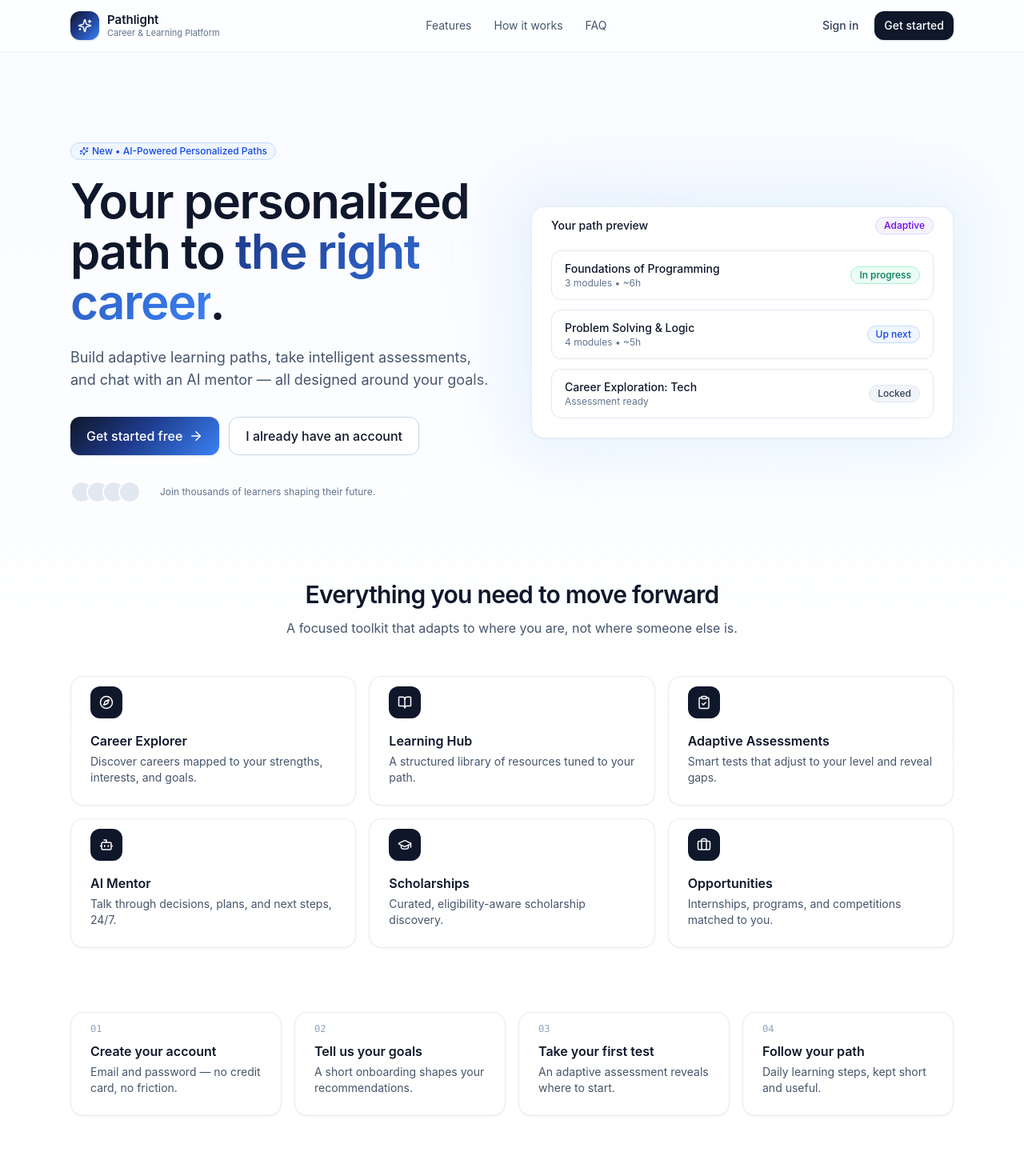
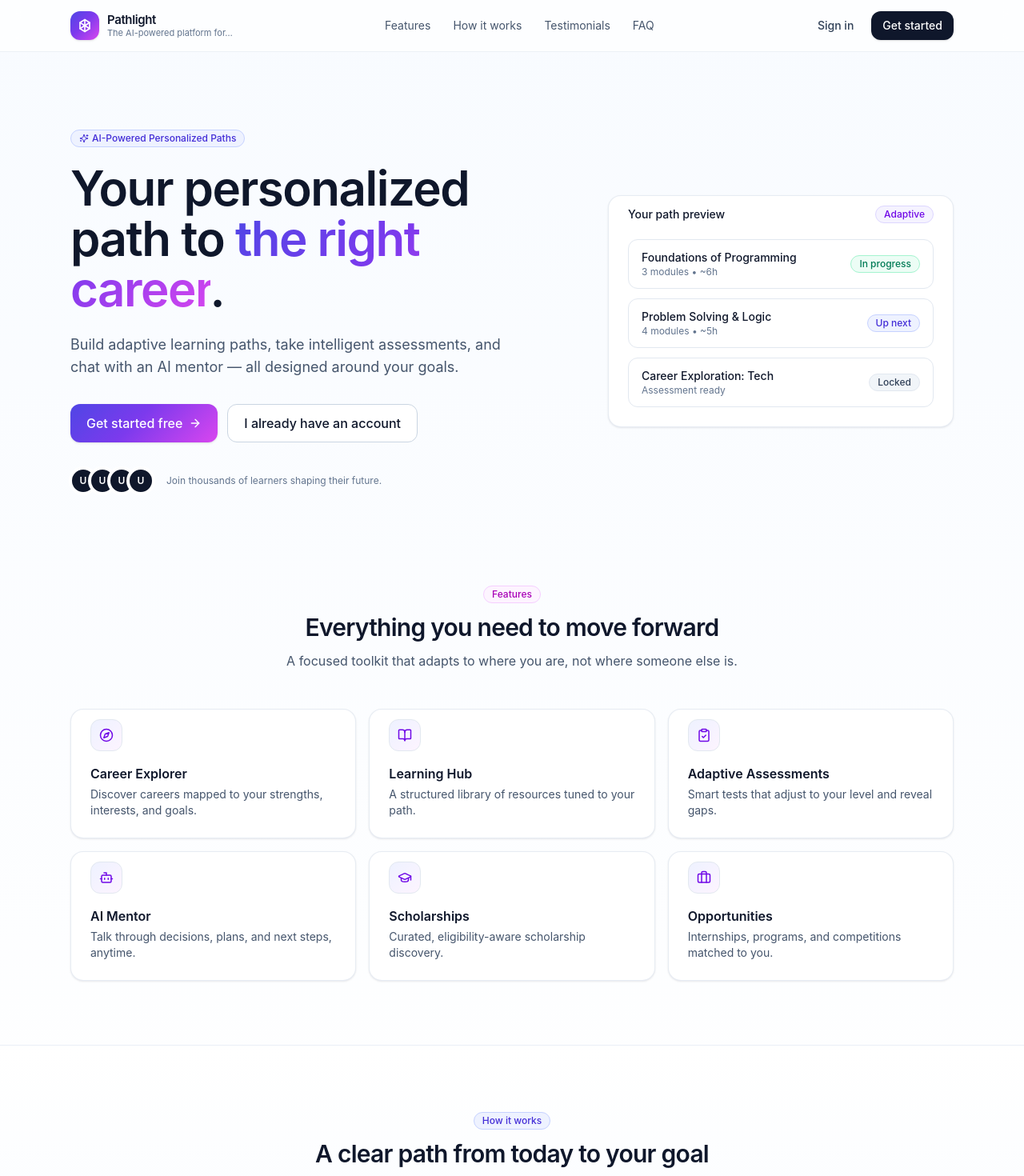
Before and after one commit to guruPrasath4707/FireStarter4, a React (Vite) app: page / in a window 1280 px wide. Shown: the top 1470 px of the page at 80% size. Built offline with nearby package versions, Linux system fonts and the light colour scheme; no server answers.

Commit message:
phase-2(batch-D): landing page — hero, features, how-it-works, testimonials, CTA, public footer

```diff
--- a/src/pages/public/LandingPage.jsx
+++ b/src/pages/public/LandingPage.jsx
@@ -4,80 +4,129 @@ import {
   Sparkles,
   Compass,
   BookOpen,
+  ClipboardCheck,
   Bot,
-  ClipboardCheck,
   GraduationCap,
   Briefcase,
   ArrowRight,
+  Quote,
+  Star,
 } from 'lucide-react';
-import { Brand } from '../../components/shell/Brand';
-import { Button, Card, CardBody, Badge } from '../../components/ui';
+import { Button } from '../../design-system/Button';
+import { Card, CardBody } from '../../design-system/Card';
+import { Badge } from '../../design-system/Badge';
+import { Avatar } from '../../design-system/Avatar';
+import { PublicLayout } from '../../layouts/PublicLayout';
 
 const FEATURES = [
-  { icon: Compass,        title: 'Career Explorer',     desc: 'Discover careers mapped to your strengths, interests, and goals.' },
-  { icon: BookOpen,       title: 'Learning Hub',        desc: 'A structured library of resources tuned to your path.' },
-  { icon: ClipboardCheck, title: 'Adaptive Assessments',desc: 'Smart tests that adjust to your level and reveal gaps.' },
-  { icon: Bot,            title: 'AI Mentor',           desc: 'Talk through decisions, plans, and next steps, 24/7.' },
-  { icon: GraduationCap,  title: 'Scholarships',        desc: 'Curated, eligibility-aware scholarship discovery.' },
-  { icon: Briefcase,      title: 'Opportunities',       desc: 'Internships, programs, and competitions matched to you.' },
+  {
+    icon: Compass,
+    title: 'Career Explorer',
+    desc: 'Discover careers mapped to your strengths, interests, and goals.',
+  },
+  {
+    icon: BookOpen,
+    title: 'Learning Hub',
+    desc: 'A structured library of resources tuned to your path.',
+  },
+  {
+    icon: ClipboardCheck,
+    title: 'Adaptive Assessments',
+    desc: 'Smart tests that adjust to your level and reveal gaps.',
+  },
+  {
+    icon: Bot,
+    title: 'AI Mentor',
+    desc: 'Talk through decisions, plans, and next steps, anytime.',
+  },
+  {
+    icon: GraduationCap,
+    title: 'Scholarships',
+    desc: 'Curated, eligibility-aware scholarship discovery.',
+  },
+  {
+    icon: Briefcase,
+    title: 'Opportunities',
+    desc: 'Internships, programs, and competitions matched to you.',
+  },
+];
+
+const STEPS = [
+  { n: '01', t: 'Create your account', d: 'Email and password — no credit card, no friction.' },
+  { n: '02', t: 'Tell us your goals',  d: 'A short onboarding shapes your recommendations.' },
+  { n: '03', t: 'Take your first test', d: 'An adaptive assessment reveals where to start.' },
+  { n: '04', t: 'Follow your path',     d: 'Daily learning steps, kept short and useful.' },
+];
+
+const TESTIMONIALS = [
+  {
+    quote:
+      'The adaptive assessment helped me see that I was stronger in logic than I assumed. My path updated the next day with better-fit modules.',
+    name: 'Aanya R.',
+    role: 'B.Sc. CS, 1st year',
+    initial: 'A',
+  },
+  {
+    quote:
+      'I stopped guessing about scholarships. Pathlight showed me three I actually qualified for, with deadlines I didn’t miss.',
+    name: 'Daniel K.',
+    role: 'Class 12, Science',
+    initial: 'D',
+  },
+  {
+    quote:
+      'The AI mentor feels like talking to a calm older sibling who actually knows the system. It never rushes me.',
+    name: 'Mei L.',
+    role: 'UG, Commerce',
+    initial: 'M',
+  },
 ];
 
 export default function LandingPage() {
   return (
-    <div className="min-h-screen bg-[linear-gradient(180deg,#f8fbff_0%,#ffffff_60%)] text-slate-900">
-      <header className="sticky top-0 z-30 border-b border-slate-200/60 bg-white/70 backdrop-blur-md">
-        <div className="mx-auto max-w-6xl px-6 h-16 flex items-center justify-between">
-          <Brand />
-          <nav className="hidden md:flex items-center gap-7 text-sm text-slate-600">
-            <a href="#features" className="hover:text-slate-900">Features</a>
-            <a href="#how" className="hover:text-slate-900">How it works</a>
-            <a href="#faq" className="hover:text-slate-900">FAQ</a>
-          </nav>
-          <div className="flex items-center gap-2">
-            <Link to="/login">
-              <Button variant="ghost" size="sm">Sign in</Button>
-            </Link>
-            <Link to="/register">
-              <Button size="sm">Get started</Button>
-            </Link>
-          </div>
-        </div>
-      </header>
-
-      <section className="mx-auto max-w-6xl px-6 pt-20 pb-16 lg:pt-28 lg:pb-24">
-        <div className="grid lg:grid-cols-2 gap-12 items-center">
-          <div>
+    <PublicLayout>
+      {/* Hero */}
+      <section className="relative overflow-hidden">
+        <div className="absolute inset-0 bg-[linear-gradient(180deg,#eef2ff_0%,#fdf4ff_50%,#ffffff_100%)] -z-10" />
+        <div className="mx-auto max-w-6xl px-6 pt-16 pb-20 lg:pt-24 lg:pb-28">
+          <div className="grid lg:grid-cols-12 gap-12 items-center">
+            <div className="lg:col-span-7">
               <Badge tone="brand" className="mb-5">
-              <Sparkles size={12} /> New • AI-Powered Personalized Paths
+                <Sparkles size={12} /> AI-Powered Personalized Paths
               </Badge>
               <h1 className="text-4xl sm:text-5xl lg:text-6xl font-semibold tracking-tight leading-[1.05]">
-              Your personalized path to <span className="bg-clip-text text-transparent bg-[linear-gradient(135deg,#1e3a8a,#3b82f6)]">the right career</span>.
+                Your personalized path to{' '}
+                <span className="bg-clip-text text-transparent bg-[linear-gradient(135deg,#4f46e5,#7c3aed,#d946ef)]">
+                  the right career
+                </span>
+                .
               </h1>
               <p className="mt-6 text-lg text-slate-600 max-w-xl">
-              Build adaptive learning paths, take intelligent assessments, and chat with an AI mentor — all designed around your goals.
+                Build adaptive learning paths, take intelligent assessments, and chat with an AI mentor —
+                all designed around your goals.
               </p>
               <div className="mt-8 flex flex-wrap gap-3">
                 <Link to="/register">
-                <Button size="lg" variant="gradient">
-                  Get started free <ArrowRight size={18} />
+                  <Button size="lg" variant="brand" rightIcon={ArrowRight}>
+                    Get started free
                   </Button>
                 </Link>
                 <Link to="/login">
                   <Button size="lg" variant="outline">I already have an account</Button>
                 </Link>
               </div>
-            <div className="mt-8 flex items-center gap-6 text-xs text-slate-500">
+              <div className="mt-8 flex items-center gap-4 text-xs text-slate-500">
                 <div className="flex -space-x-2">
                   {[0,1,2,3].map((i) => (
-                  <div key={i} className="h-7 w-7 rounded-full border-2 border-white bg-slate-200" />
+                    <Avatar key={i} name={`User ${i}`} size="sm" className="border-2 border-white" />
                   ))}
                 </div>
                 <span>Join thousands of learners shaping their future.</span>
               </div>
             </div>
 
-          <div className="relative">
-            <div className="absolute -inset-6 rounded-[32px] bg-[linear-gradient(135deg,#dbeafe,#e0f2fe)] blur-2xl opacity-70" />
+            <div className="lg:col-span-5 relative">
+              <div className="absolute -inset-6 rounded-[32px] bg-[linear-gradient(135deg,#e0e7ff,#fdf4ff)] blur-2xl opacity-70 -z-10" />
               <Card className="relative">
                 <CardBody className="p-6">
                   <div className="flex items-center justify-between">
@@ -86,16 +135,16 @@ export default function LandingPage() {
                   </div>
                   <div className="mt-5 space-y-3">
                     {[
-                    { t: 'Foundations of Programming', m: '3 modules • ~6h', tone: 'success' },
-                    { t: 'Problem Solving & Logic',    m: '4 modules • ~5h', tone: 'brand' },
-                    { t: 'Career Exploration: Tech',   m: 'Assessment ready', tone: 'default' },
+                      { t: 'Foundations of Programming', m: '3 modules • ~6h', tone: 'success', label: 'In progress' },
+                      { t: 'Problem Solving & Logic',    m: '4 modules • ~5h', tone: 'brand',   label: 'Up next' },
+                      { t: 'Career Exploration: Tech',   m: 'Assessment ready', tone: 'default', label: 'Locked' },
                     ].map((n, i) => (
                       <div key={i} className="flex items-center justify-between rounded-xl border border-slate-200 px-4 py-3">
                         <div>
                           <div className="text-sm font-medium text-slate-900">{n.t}</div>
                           <div className="text-xs text-slate-500">{n.m}</div>
                         </div>
-                      <Badge tone={n.tone}>{i === 0 ? 'In progress' : i === 1 ? 'Up next' : 'Locked'}</Badge>
+                        <Badge tone={n.tone}>{n.label}</Badge>
                       </div>
                     ))}
                   </div>
@@ -103,18 +152,23 @@ export default function LandingPage() {
               </Card>
             </div>
           </div>
+        </div>
       </section>
 
+      {/* Features */}
       <section id="features" className="mx-auto max-w-6xl px-6 pb-20">
         <div className="text-center max-w-2xl mx-auto">
+          <Badge tone="accent" className="mb-3">Features</Badge>
           <h2 className="text-3xl font-semibold tracking-tight">Everything you need to move forward</h2>
-          <p className="mt-3 text-slate-600">A focused toolkit that adapts to where you are, not where someone else is.</p>
+          <p className="mt-3 text-slate-600">
+            A focused toolkit that adapts to where you are, not where someone else is.
+          </p>
         </div>
         <div className="mt-12 grid sm:grid-cols-2 lg:grid-cols-3 gap-4">
           {FEATURES.map(({ icon: Icon, title, desc }) => (
-            <Card key={title}>
+            <Card key={title} className="hover:shadow-[0_8px_30px_rgba(15,23,42,0.08)] transition-shadow">
               <CardBody className="p-6">
-                <div className="h-10 w-10 rounded-xl bg-slate-900 text-white grid place-items-center">
+                <div className="h-10 w-10 rounded-xl bg-[linear-gradient(135deg,#eef2ff,#fdf4ff)] border border-slate-200 text-violet-700 grid place-items-center">
                   <Icon size={18} />
                 </div>
                 <div className="mt-4 text-base font-semibold text-slate-900">{title}</div>
@@ -125,14 +179,15 @@ export default function LandingPage() {
         </div>
       </section>
 
-      <section id="how" className="mx-auto max-w-6xl px-6 pb-24">
-        <div className="grid lg:grid-cols-4 gap-4">
-          {[
-            { n: '01', t: 'Create your account', d: 'Email and password — no credit card, no friction.' },
-            { n: '02', t: 'Tell us your goals',  d: 'A short onboarding shapes your recommendations.' },
-            { n: '03', t: 'Take your first test', d: 'An adaptive assessment reveals where to start.' },
-            { n: '04', t: 'Follow your path',     d: 'Daily learning steps, kept short and useful.' },
-          ].map((s) => (
+      {/* How it works */}
+      <section id="how" className="bg-[linear-gradient(180deg,#ffffff_0%,#f8fbff_100%)] border-y border-slate-200/60">
+        <div className="mx-auto max-w-6xl px-6 py-20">
+          <div className="text-center max-w-2xl mx-auto">
+            <Badge tone="brand" className="mb-3">How it works</Badge>
+            <h2 className="text-3xl font-semibold tracking-tight">A clear path from today to your goal</h2>
+          </div>
+          <div className="mt-12 grid sm:grid-cols-2 lg:grid-cols-4 gap-4">
+            {STEPS.map((s) => (
               <Card key={s.n}>
                 <CardBody className="p-6">
                   <div className="text-xs font-mono text-slate-400">{s.n}</div>
@@ -142,14 +197,66 @@ export default function LandingPage() {
               </Card>
             ))}
           </div>
+        </div>
       </section>
 
-      <footer className="border-t border-slate-200">
-        <div className="mx-auto max-w-6xl px-6 py-8 flex flex-col sm:flex-row items-center justify-between gap-3 text-xs text-slate-500">
-          <Brand />
-          <div>© {new Date().getFullYear()} Pathlight.</div>
+      {/* Testimonials */}
+      <section id="testimonials" className="mx-auto max-w-6xl px-6 py-20">
+        <div className="text-center max-w-2xl mx-auto">
+          <Badge tone="violet" className="mb-3">Loved by learners</Badge>
+          <h2 className="text-3xl font-semibold tracking-tight">Real outcomes from real students</h2>
         </div>
-      </footer>
+        <div className="mt-12 grid sm:grid-cols-2 lg:grid-cols-3 gap-4">
+          {TESTIMONIALS.map((t) => (
+            <Card key={t.name}>
+              <CardBody className="p-6">
+                <Quote size={20} className="text-violet-400" />
+                <p className="mt-3 text-sm text-slate-700 leading-relaxed">{t.quote}</p>
+                <div className="mt-5 flex items-center gap-3">
+                  <Avatar name={t.name} size="md" />
+                  <div>
+                    <div className="text-sm font-semibold text-slate-900">{t.name}</div>
+                    <div className="text-xs text-slate-500">{t.role}</div>
                   </div>
+                  <div className="ml-auto flex items-center gap-0.5 text-amber-500">
+                    {[0,1,2,3,4].map((i) => <Star key={i} size={12} fill="currentColor" />)}
+                  </div>
+                </div>
+              </CardBody>
+            </Card>
+          ))}
+        </div>
+      </section>
+
+      {/* CTA */}
+      <section className="mx-auto max-w-6xl px-6 pb-24">
+        <div className="relative overflow-hidden rounded-3xl bg-[linear-gradient(135deg,#0f172a_0%,#1e1b4b_55%,#4f46e5_100%)] text-white p-10 sm:p-14">
+          <div className="absolute -top-20 -right-20 h-72 w-72 rounded-full bg-fuchsia-400/30 blur-3xl" />
+          <div className="absolute -bottom-24 -left-12 h-72 w-72 rounded-full bg-indigo-400/30 blur-3xl" />
+          <div className="relative grid lg:grid-cols-3 gap-8 items-center">
+            <div className="lg:col-span-2">
+              <h3 className="text-2xl sm:text-3xl font-semibold tracking-tight">
+                Ready to discover a path built around you?
+              </h3>
+              <p className="mt-2 text-white/80 max-w-xl">
+                Create your account, tell us where you want to be, and we’ll meet you there with a plan.
+              </p>
+            </div>
+            <div className="lg:col-span-1 flex flex-wrap gap-3 lg:justify-end">
+              <Link to="/register">
+                <Button size="lg" variant="secondary" rightIcon={ArrowRight}>
+                  Create free account
+                </Button>
+              </Link>
+              <Link to="/login">
+                <Button size="lg" variant="ghost" className="text-white hover:bg-white/10">
+                  Sign in
+                </Button>
+              </Link>
+            </div>
+          </div>
+        </div>
+      </section>
+    </PublicLayout>
   );
 }
```
Lines whose indentation alone changed are shown as unchanged.
